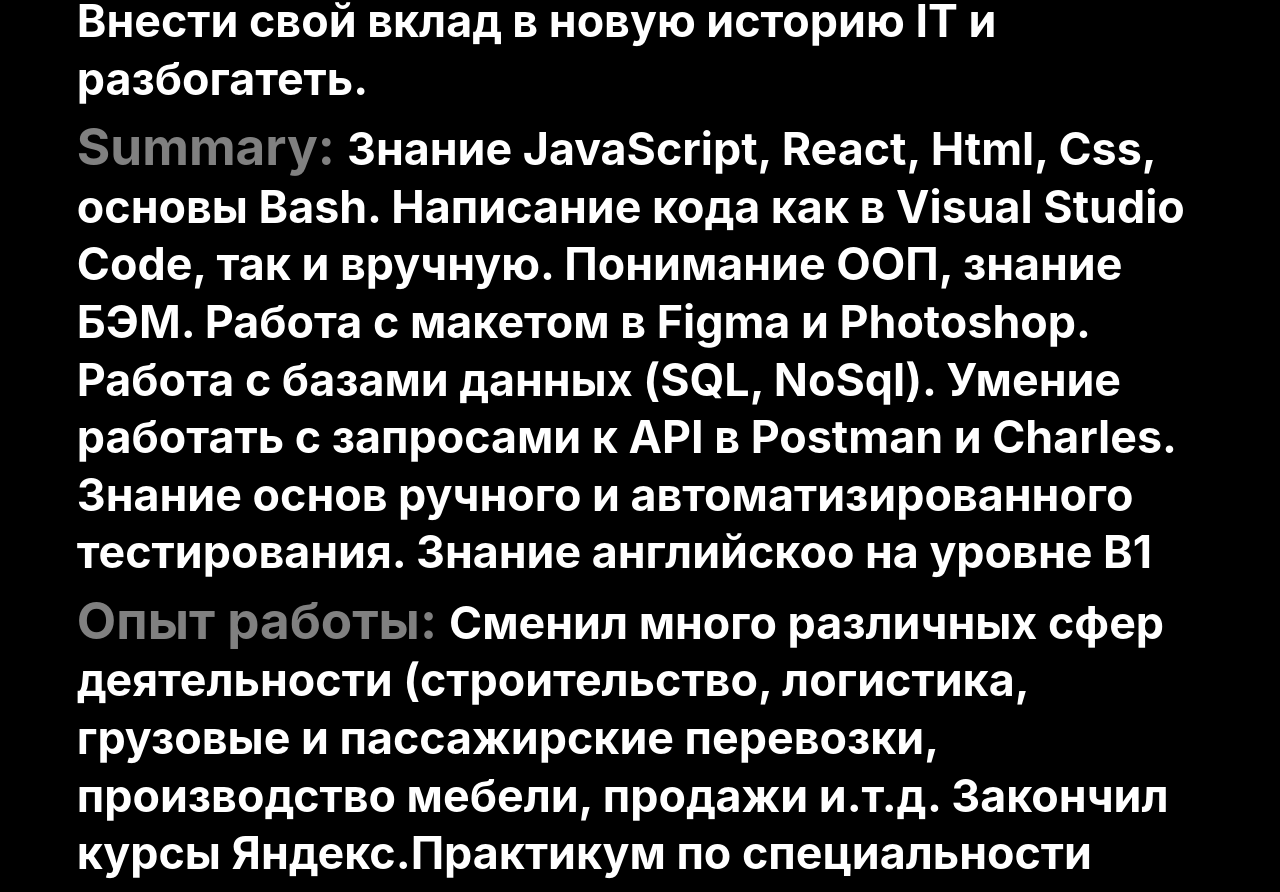
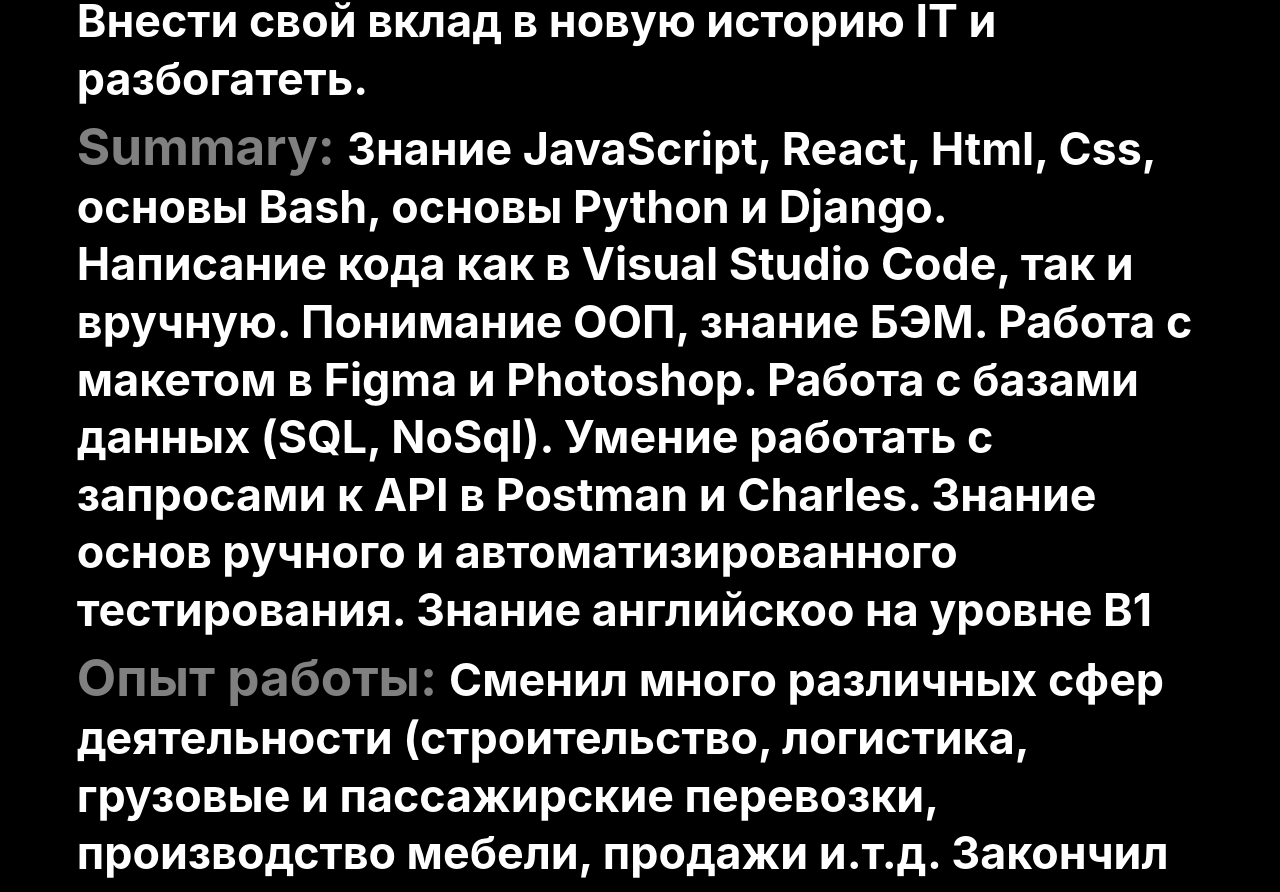
Before and after one commit to loki87by/portfolio, a React (Create React App) app: page / in a window 1280 px wide. Shown: the part 1558-2450 px from the top of the page. Built offline with nearby package versions, Linux system fonts and the light colour scheme.

Commit message:
добавить питон в навыки

```diff
--- a/src/contexts/translationContext.js
+++ b/src/contexts/translationContext.js
@@ -10,7 +10,7 @@
 phone: "Phone",
 target: "Purpose",
 purpose: "Level up Linus Torvalds, Bill Gates, Steve Jobs, Pavel Durov, Satoshi Nakamoto or something like that. Contribute to IT new story of getting rich.",
-summary: "Knowledge of JavaScript, React, Html, Css, Bash basics. Writing code both in Visual Studio Code and by hand. Understanding of OOP, knowledge of BEM. Working with the layout in Figma and Photoshop. Working with databases (SQL, NoSql). Ability to work with API requests in Postman and Charles. Knowledge of the basics of manual and automated testing. Knowledge of English at B1 level",
+summary: "Knowledge of JavaScript, React, Html, Css, Bash basics, Python basics, Django basics. Writing code both in Visual Studio Code and by hand. Understanding of OOP, knowledge of BEM. Working with the layout in Figma and Photoshop. Working with databases (SQL, NoSql). Ability to work with API requests in Postman and Charles. Knowledge of the basics of manual and automated testing. Knowledge of English at B1 level",
 experience: "work experience",
 workExperience: "I have changed many different fields of activity (construction, logistics, freight and passenger transportation, furniture production, sales, etc.) I graduated from Yandex.Practicum courses as a web-developer, and I plan to further grow professionally in this area.",
 education: "Education",
@@ -67,7 +67,7 @@
 phone: "Телефон",
 target: "Цель",
 purpose: "Прокачаться до левела Линуса Торвальдса, Билла Гейтса, Стива Джобса, Павла Дурова, Сатоши Накамото или что-то вроде. Внести свой вклад в новую историю IT и разбогатеть.",
-summary: "Знание JavaScript, React, Html, Css, основы Bash. Написание кода как в Visual Studio Code, так и вручную. Понимание ООП, знание БЭМ. Работа с макетом в Figma и Photoshop. Работа с базами данных (SQL, NoSql). Умение работать с запросами к API в Postman и Charles. Знание основ ручного и автоматизированного тестирования. Знание английскоо на уровне B1",
+summary: "Знание JavaScript, React, Html, Css, основы Bash, основы Python и Django. Написание кода как в Visual Studio Code, так и вручную. Понимание ООП, знание БЭМ. Работа с макетом в Figma и Photoshop. Работа с базами данных (SQL, NoSql). Умение работать с запросами к API в Postman и Charles. Знание основ ручного и автоматизированного тестирования. Знание английскоо на уровне B1",
 experience: "Опыт работы",
 workExperience: "Сменил много различных сфер деятельности (строительство, логистика, грузовые и пассажирские перевозки, производство мебели, продажи и.т.д. Закончил курсы Яндекс.Практикум по специальности веб-разработчик, и планирую далее расти профессионально в этой области.",
 education: "Образование",
```
Also changed, not shown: 1 other file (tests, documents, lock files or other folders).
